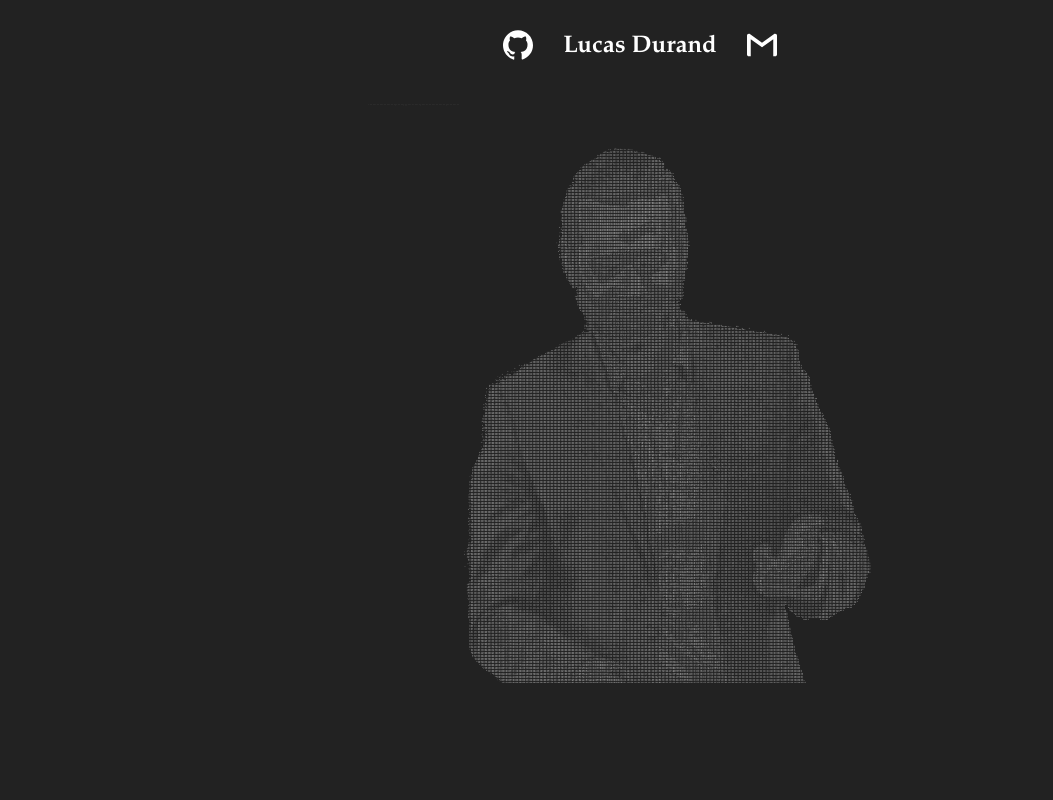
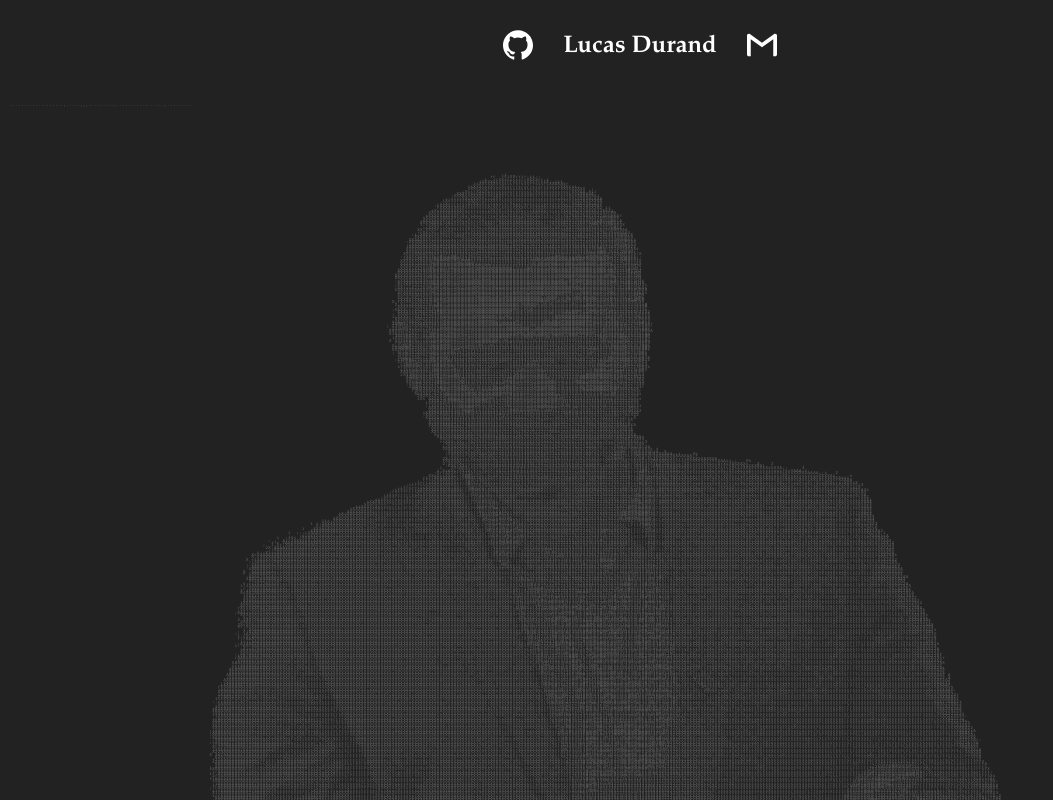
Before and after one commit to lucasdurand/lucasdurand, a React (Create React App) app: page / in a window 1280 px wide. Shown: the top 800 px of the page, without its empty margins (0-1053 px from the left). Built offline with nearby package versions, Linux system fonts and the light colour scheme.

Commit message:
ascii art tweaking

```diff
--- a/src/App.css
+++ b/src/App.css
@@ -1,18 +1,14 @@
-:root{
-  --scale:1.5px;
-  --space:0.5px;
-}
-
 .Tiny-art {
+  position:relative;
+  float:left;
   padding:5px;
   margin:5px;
-  display:inline-block;
-  font-size: var(--scale);
+  font-size: 0.5vh;
   font-family:Mono, Courier;
-  letter-spacing: var(--space);
-  line-height:var(--scale);
+  letter-spacing:0.05vh;
+  line-height:0.3vh;
   /*text-justify:kashida;*/
-  color:#fff;
+  color:#666;
   background-color:#222;
 }
 
```
Also changed, not shown: src/App.js.
